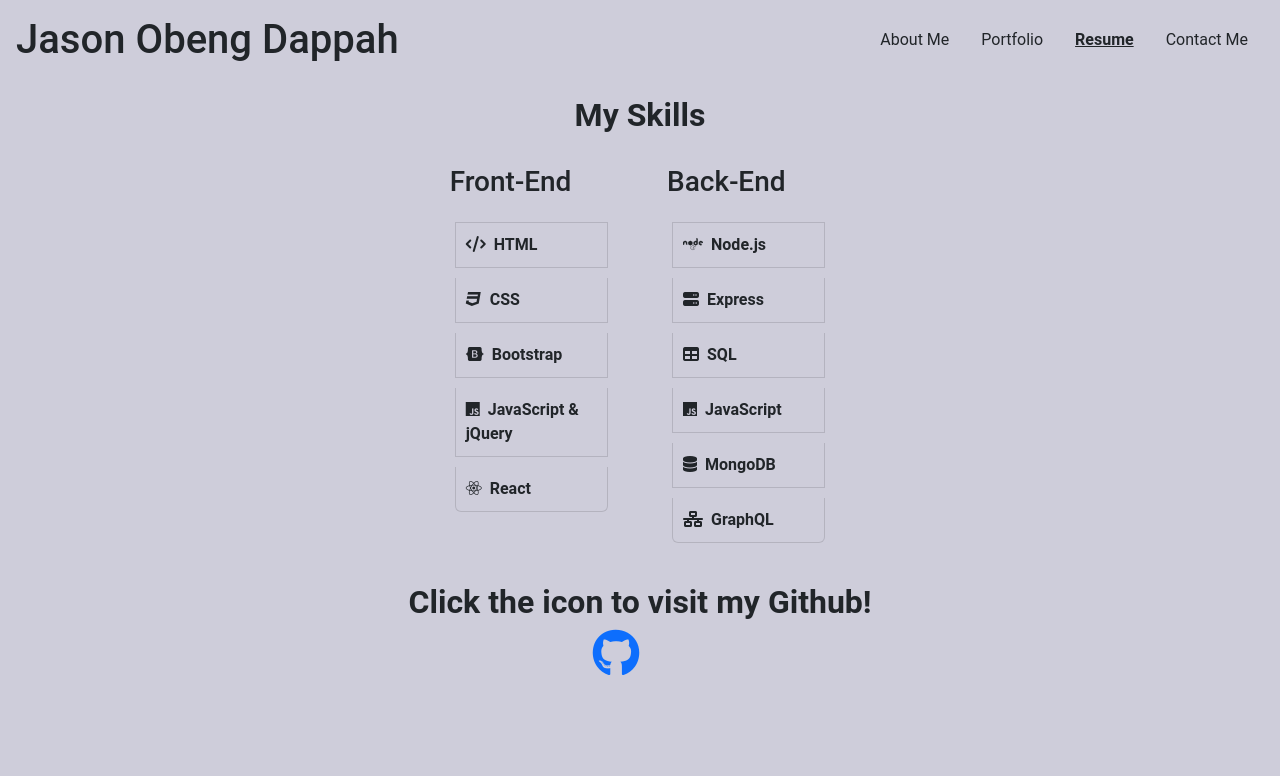
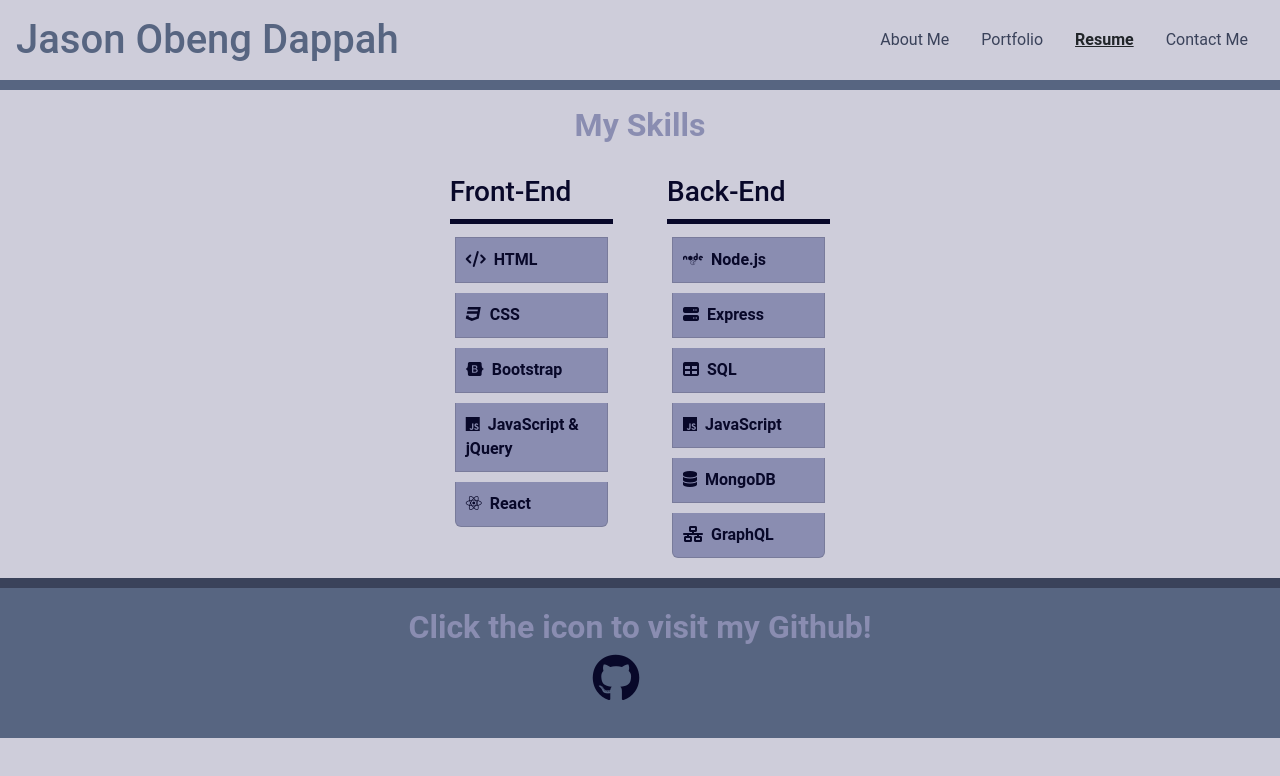
Before and after one commit to JObengDappah/R-Portfolio, a React (Vite) app in the folder r-portfolio/: page /resume in a window 1280 px wide. Shown: the top 776 px of the page. Built offline with nearby package versions, Linux system fonts and the light colour scheme.

Commit message:
page look modified

```diff
--- a/r-portfolio/src/App.css
+++ b/r-portfolio/src/App.css
@@ -1,27 +1,27 @@
 :root {
-  --timberwolf: rgb(206, 205, 218);
+  --white-purple: rgb(206, 205, 218);
   --light-purple: rgb(138, 141, 177);
   --navy-purple: rgb(87, 101, 129);
   --grey-purple: rgb(58, 66, 90);
-  --dark-purple: rgb(52, 52, 78);
+  --dark-purple: rgb(8, 8, 41);
   --font: 'Roboto', sans-serif;;
 }
 
 body {
-  background-color: var(--timberwolf);
+  background-color: var(--white-purple);
 }
 span {
-  color: var(--fern-green);
+  color: var(--navy-purple);
 }
 
 header {
-  border-bottom: 10px solid var(--brunswick-green);
-  background-color: var(--sage);
+  border-bottom: 10px solid var(--navy-purple);
+  background-color: var(--white-purple);
 }
 
 h1 {
   font-family: var(--font);
-  color: var(--hunter-green)
+  color: var(--navy-purple)
 }
 
 ul {
@@ -30,47 +30,42 @@
 
 h2 {
   font-family: var(--font);
-  color: var(--hunter-green);
+  color: var(--light-purple);
   font-weight: bold;
-}
-
-.aboutContainer {
-  border-left: 10px solid var(--brunswick-green);
-  border-right: 10px solid var(--brunswick-green)
 }
 
 p {
   font-family: var(--font);
-  color: var(--hunter-green);
+  color: var(--dark-purple);
   font-weight: bold;
 }
 
 .nav-link {
   font-family: var(--font);
-  color: var(--brunswick-green);
+  color: var(--grey-purple);
 }
 
 .nav-link:hover {
-  background-color: var(--timberwolf);
+  background-color: var(--white-purple);
   color: var(--navy-purple);
 }
 
 .nav-link.active {
-  background-color: var(--timberwolf);
+  background-color: var(--white-purple);
   color: var(--brunswick-green);
   font-weight: bold;
   text-decoration: underline;
 }
 
 footer {
-  background-color: var(--sage);
+  background-color: var(--navy-purple);
   text-align: center;
-  border-top: 10px solid var(--brunswick-green);
+  border-top: 10px solid var(--grey-purple);
   padding: 20px;
 }
 
 .iconLink {
-  color: var(--brunswick-green);
+  color: var(--dark-purple);
 }
 
 .projectPic {
@@ -79,27 +74,33 @@
 }
 
 .card {
-  background-color: var(--sage);
+  background-color: var(--light-purple);
   padding: 10px;
 }
 
 .button {
-  background-color: var(--brunswick-green);
+  background-color: var(--navy-purple);
   border: solid;
-  border-color: var(--fern-green);
+  border-color: var(--light-purple);
 
 }
 
+.button:hover {
+  background-color: var(--light-purple);
+  border: solid;
+  border-color: var(--navy-purple);
+}
+
 h3 {
-  color: var(--hunter-green);
+  color: var(--dark-purple);
   font-family: var(--font);
   padding-bottom: 10px;
-  border-bottom: solid 5px var(--brunswick-green);
+  border-bottom: solid 5px var(--dark-purple);
 }
 
 .customListItem {
-  background-color: var(--sage);
-  color: var(--hunter-green);
+  background-color: var(--light-purple);
+  color: var(--dark-purple);
   padding: 10px;
   margin: 5px;
   font-family: var(--font);
```
